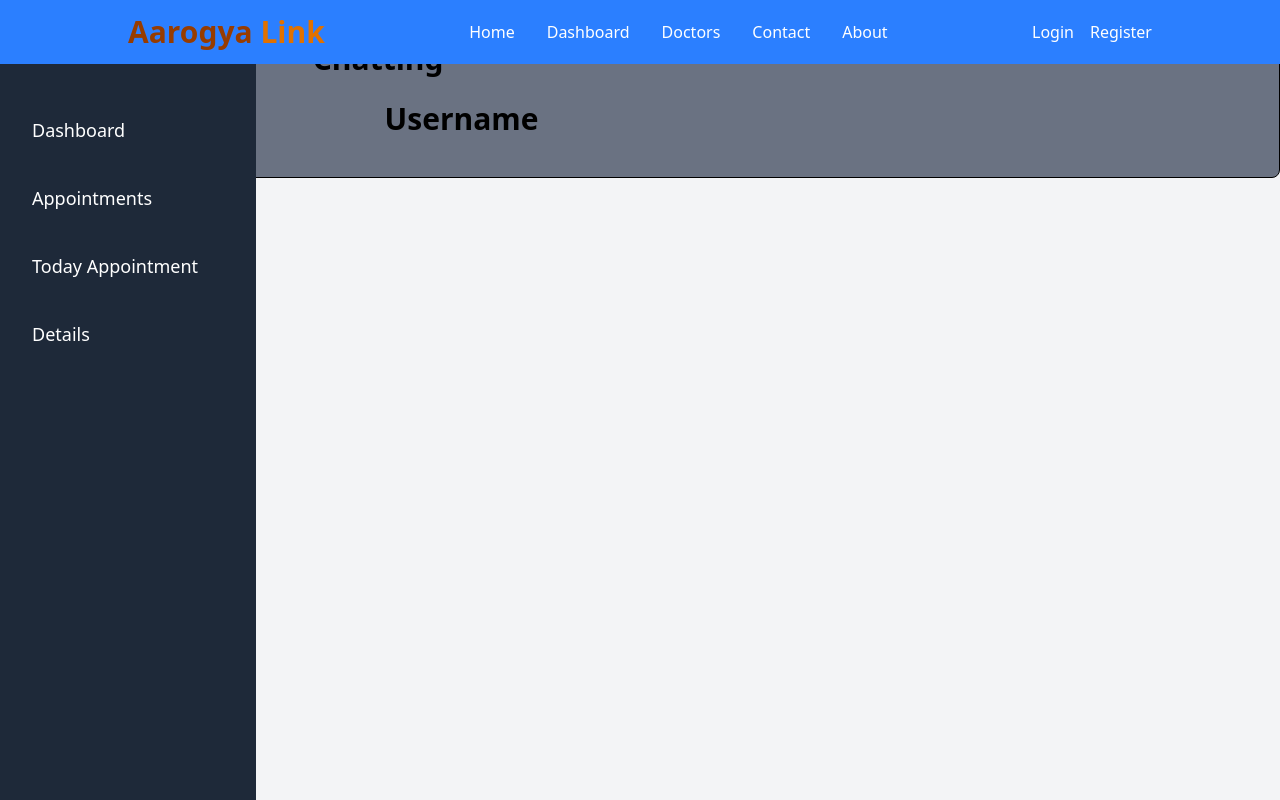
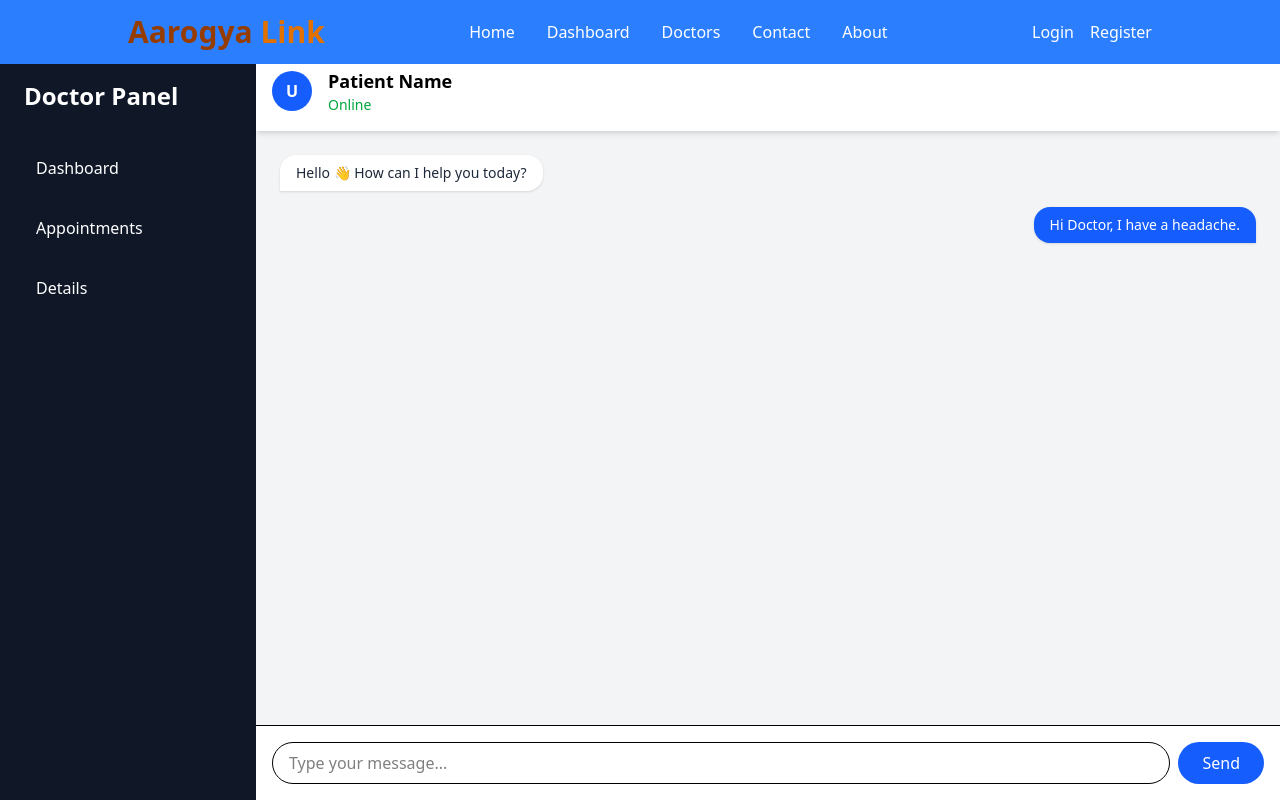
Before and after one commit to thakursatyam317/AarogyaLink, a React (Vite) app in the folder client/: page /dashboard/emr/chatting in a window 1280 px wide. Shown: the top 800 px of the page. Built offline with nearby package versions, Linux system fonts and the light colour scheme.

Commit message:
feat: Enhance Chatting component with message sending functionality and auto-scroll feature

```diff
--- a/client/src/pages/dashboard/admin/Chatting.jsx
+++ b/client/src/pages/dashboard/admin/Chatting.jsx
@@ -1,105 +1,119 @@
-import React from "react";
-import { Link, NavLink } from "react-router-dom";
+import React, { useEffect, useRef, useState } from "react";
+import { NavLink } from "react-router-dom";
 
 const Chatting = () => {
-  // Example — replace with real data from API/state/props
-  // const item = {
-  //   prescriptionpdf: "https://example.com/prescription.pdf"
-  // };
+  const [messages, setMessages] = useState([
+    { id: 1, sender: "doctor", text: "Hello 👋 How can I help you today?" },
+    { id: 2, sender: "user", text: "Hi Doctor, I have a headache." },
+  ]);
+
+  const [input, setInput] = useState("");
+  const bottomRef = useRef(null);
+
+  // Auto scroll to bottom
+  useEffect(() => {
+    bottomRef.current?.scrollIntoView({ behavior: "smooth" });
+  }, [messages]);
+
+  const sendMessage = () => {
+    if (!input.trim()) return;
+
+    setMessages((prev) => [
+      ...prev,
+      { id: Date.now(), sender: "user", text: input },
+    ]);
+
+    setInput("");
+
+    // Fake doctor reply (can replace with API/socket)
+    setTimeout(() => {
+      setMessages((prev) => [
+        ...prev,
+        {
+          id: Date.now() + 1,
+          sender: "doctor",
+          text: "Please take rest and drink plenty of water 💊",
+        },
+      ]);
+    }, 800);
+  };
 
   return (
-    <>
-      <div className="w-full">
-        <div>
-          <div className="w-full md:w-[20%] h-auto md:h-screen bg-gray-800 md:fixed text-white">
-            <div className="mt-20 ms-5">
-              <h1 className="text-xl md:text-2xl font-bold text-white"></h1>
+    <div className="flex min-h-screen bg-gray-100">
+      {/* Sidebar */}
+      <aside className="hidden md:block w-[20%] bg-gray-900 text-white fixed h-full">
+        <div className="mt-20 px-6">
+          <h1 className="text-2xl font-bold mb-8">Doctor Panel</h1>
 
-              <div className="grid mt-6 md:mt-10 space-y-3 md:space-y-4">
-                <NavLink
-                  to="/doctor/dashboard"
-                  className="hover:bg-gray-700 p-3 rounded-xl text-lg"
-                >
+          <nav className="space-y-3">
+            <NavLink to="/doctor/dashboard" className="block p-3 rounded-lg hover:bg-gray-700">
               Dashboard
             </NavLink>
-
-                <NavLink
-                  to="/doctor/dashboard/appointment"
-                  className="hover:bg-gray-700 p-3 rounded-xl text-lg"
-                >
+            <NavLink to="/doctor/dashboard/appointment" className="block p-3 rounded-lg hover:bg-gray-700">
               Appointments
             </NavLink>
-
-                <NavLink className="hover:bg-gray-700 p-3 rounded-xl text-lg">
-                  Today Appointment
-                </NavLink>
-
-                <NavLink
-                  to="/doctor/dashboard/details"
-                  className="hover:bg-gray-700 p-3 rounded-xl text-lg"
-                >
+            <NavLink to="/doctor/dashboard/details" className="block p-3 rounded-lg hover:bg-gray-700">
               Details
             </NavLink>
+          </nav>
+        </div>
+      </aside>
+
+      {/* Main Chat */}
+      <main className="md:ml-[20%] w-full flex flex-col mt-[4%]">
+        {/* Header */}
+        <header className="sticky top-0 bg-white shadow-md p-4 flex items-center gap-4">
+          <div className="w-10 h-10 rounded-full bg-blue-600 flex items-center justify-center text-white font-bold">
+            U
+          </div>
+          <div>
+            <h1 className="text-lg font-semibold">Patient Name</h1>
+            <p className="text-sm text-green-600">Online</p>
+          </div>
+        </header>
+
+        {/* Messages */}
+        <div className="flex-1 overflow-y-auto p-6 space-y-4">
+          {messages.map((msg) => (
+            <div
+              key={msg.id}
+              className={`flex ${
+                msg.sender === "user" ? "justify-end" : "justify-start"
+              }`}
+            >
+              <div
+                className={`max-w-[70%] px-4 py-2 rounded-2xl text-sm shadow ${
+                  msg.sender === "user"
+                    ? "bg-blue-600 text-white rounded-br-none"
+                    : "bg-white text-gray-800 rounded-bl-none"
+                }`}
+              >
+                {msg.text}
               </div>
             </div>
+          ))}
+          <div ref={bottomRef} />
         </div>
 
-          <div className="w-[90%]  ms-[10%] bg-gray-100 min-h-screen mt-6 ">
-            <div className="w-[100%]">
-              <div className="border bg-gray-500 p-4 w-[100%] rounded-lg fixed-top">
-                <div className=" ms-[15%]">
-                  <h1 className="text-3xl font-bold mb-6">Chatting</h1>
-                </div>
-
-                <div className="flex justify-between w-100% mb-6">
-                  <div className="flex items-center space-x-4 ms-[20%]">
-                    <img src="" alt="" />
-                    <h1 className="text-3xl text-black font-bold hover:text-amber-500">
-                      Username
-                    </h1>
-
-                    {/* 👇 Prescription PDF link */}
-                    {/* {item.prescriptionpdf && (
-                      <p className="mt-3">
-                        <strong>Prescription report:</strong>{" "}
-                        <a
-                          href={item.prescriptionpdf}
-                          target="_blank"
-                          rel="noopener noreferrer"
-                          className="text-blue-700 underline"
-                        >
-                          View Prescription
-                        </a>
-                      </p>
-                    )} */}
-                  </div>
-                </div>
-              </div>
-
-              <div className="h-screen flex flex-col">
-                {/* Messages area */}
-                <div className="flex-1 overflow-y-auto p-4">
-                  {/* Chat messages */}
-                </div>
-
-                {/* Input bar */}
-                <div className="border-t p-3 bg-white flex gap-2">
+        {/* Input */}
+        <div className="p-4 bg-white border-t flex gap-2">
           <input
             type="text"
-                    className="flex-1 border rounded-lg px-3 py-2"
-                    placeholder="Type a message..."
+            value={input}
+            onChange={(e) => setInput(e.target.value)}
+            onKeyDown={(e) => e.key === "Enter" && sendMessage()}
+            placeholder="Type your message..."
+            className="flex-1 border rounded-full px-4 py-2 focus:outline-none focus:ring-2 focus:ring-blue-500"
           />
-
-                  <button className="bg-blue-600 text-white px-4 py-2 rounded-lg">
+          <button
+            onClick={sendMessage}
+            className="bg-blue-600 text-white px-6 py-2 rounded-full hover:bg-blue-700 transition"
+          >
             Send
           </button>
         </div>
+      </main>
     </div>
-            </div>
-          </div>
-        </div>
-      </div>
-    </>
   );
 };
 
```
Also changed, not shown: 2 other files (tests, documents, lock files or other folders). Lines whose indentation alone changed are shown as unchanged.
